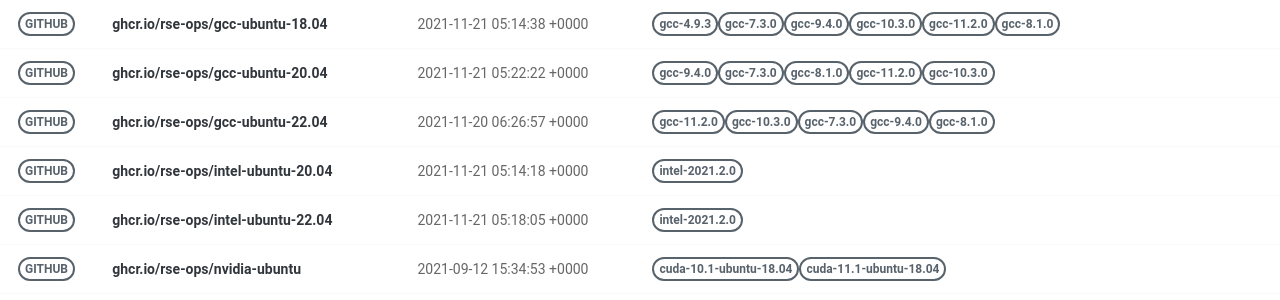
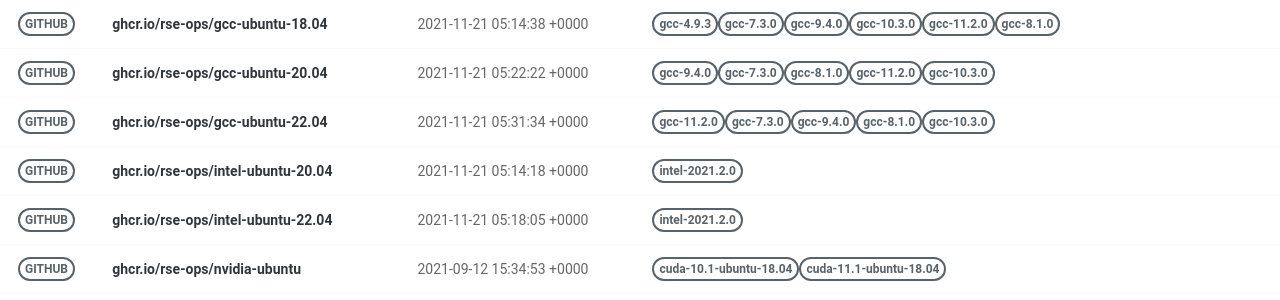
Before and after one commit to rse-ops/docker-images, a Jekyll site: the page built from pages/index.md, in a window 1280 px wide. Shown: the part 375-675 px from the top of the page. Built offline with Jekyll 4.4.1, drawn with Linux system fonts in a browser that asks for light colours; nearby versions of some CDN libraries.

Commit message:
Automated push to update library 2021-11-21

```diff
--- a/_library/ghcr.io-rse-ops-gcc-ubuntu-22.04.md
+++ b/_library/ghcr.io-rse-ops-gcc-ubuntu-22.04.md
@@ -1,7 +1,7 @@
 ---
 layout: container
 name: ghcr.io/rse-ops/gcc-ubuntu-22.04
-updated_at: 2021-11-20 06:26:57.811720
+updated_at: 2021-11-21 05:31:34.476546
 
 
 container_url: https://github.com/orgs/rse-ops/packages/container/package/gcc-ubuntu-22.04
```
Also changed, not shown: other parts of _library/ghcr.io-rse-ops-gcc-ubuntu-22.04.md (+3 -3 lines).
